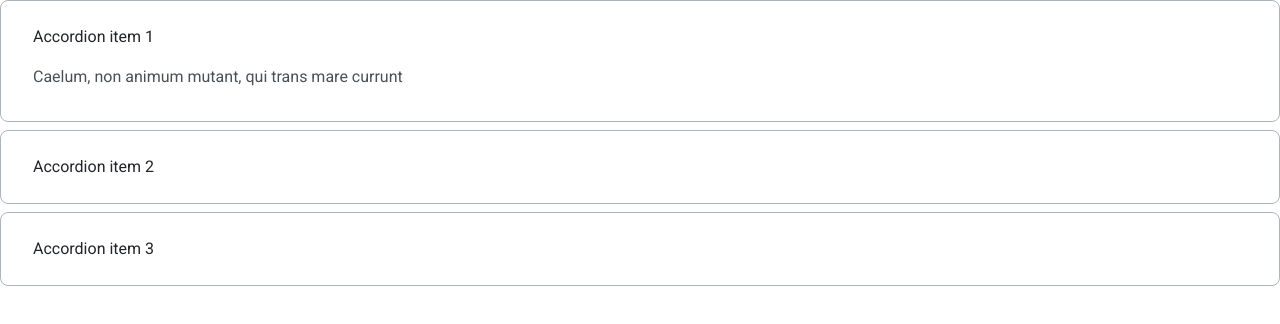
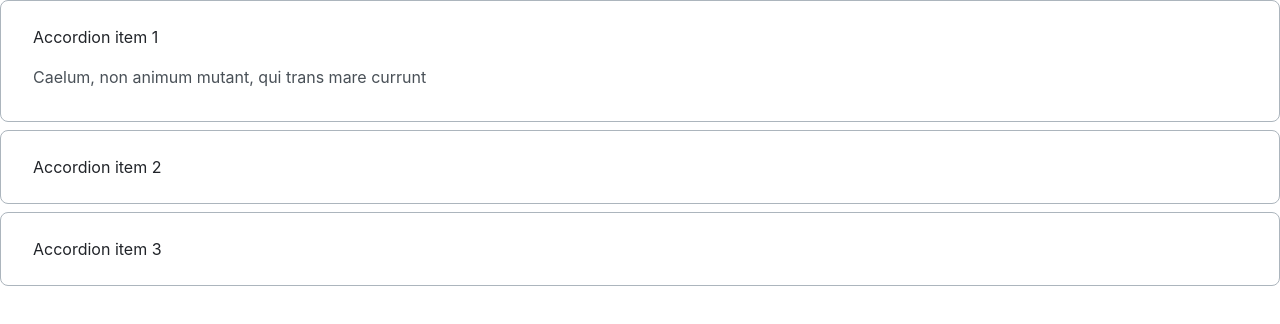
Before and after one commit to js-tasks-ru/htmlcss-20231222_gladysheva-pv, a website: page 03-lection1/02-accordion/index.html in a window 1280 px wide. Both pictures are taken after a click on the heading "Accordion item 1". Drawn offline with Linux system fonts and the light colour scheme.

Commit message:
3 task. accordeon. fix

```diff
--- a/03-lection1/02-accordion/accordion.css
+++ b/03-lection1/02-accordion/accordion.css
@@ -4,6 +4,7 @@
     font-size: 16px;
     font-weight: 400;
     line-height: 24px;
+    font-family: 'Inter';
 }
 .accordeon__item {
     border-style: solid;
@@ -25,13 +26,12 @@
 .accordeon__summary {
     display: block;
     color: var(--black);
-    /*font-family: 'Inter';*/
 }
 
 .accordeon__article {
     color: var(--grey-4);
     margin-top: 16px;
-    /*font-family: 'Inter';*/
+    margin-bottom: 0px;
 }
 
 .accordeon__summary::-webkit-details-marker {
--- a/assets/css/main.css
+++ b/assets/css/main.css
@@ -19,7 +19,7 @@
     --secondary: var(--purple);
 }
 
-* {
+body {
     font-family: 'Roboto', sans-serif;
     margin: 0px;
 }
```
